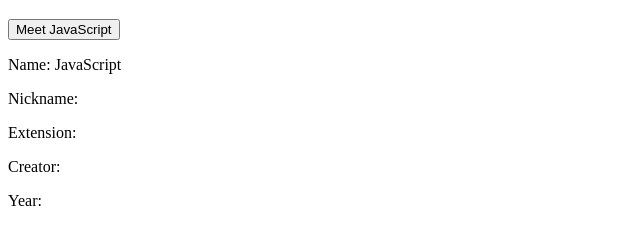
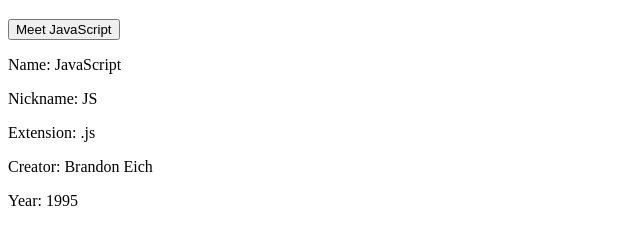
Before and after one commit to DanajaeBallard/Introducing-Javascript, a plain HTML site: page index.html in a window 1280 px wide. Both pictures are taken after a click on the button "Meet JavaScript". Shown: the part 61-306 px from the top of the page, without its empty margins (0-640 px from the left). Drawn offline with Linux system fonts and the light colour scheme.

Commit message:
Update index.html

```diff
--- a/index.html
+++ b/index.html
@@ -35,7 +35,17 @@
        {
 
           document.getElementById("name").innerHTML=Name;
+
+          document.getElementById("nickname").innerHTML=Nickname;
+
+          document.getElementById("extension").innerHTML=Extension;
+
+          document.getElementById("creator").innerHTML=Creator;
+
+          document.getElementById("year").innerHTML=Year;
+
        }
+
 
       </script>
 
```
